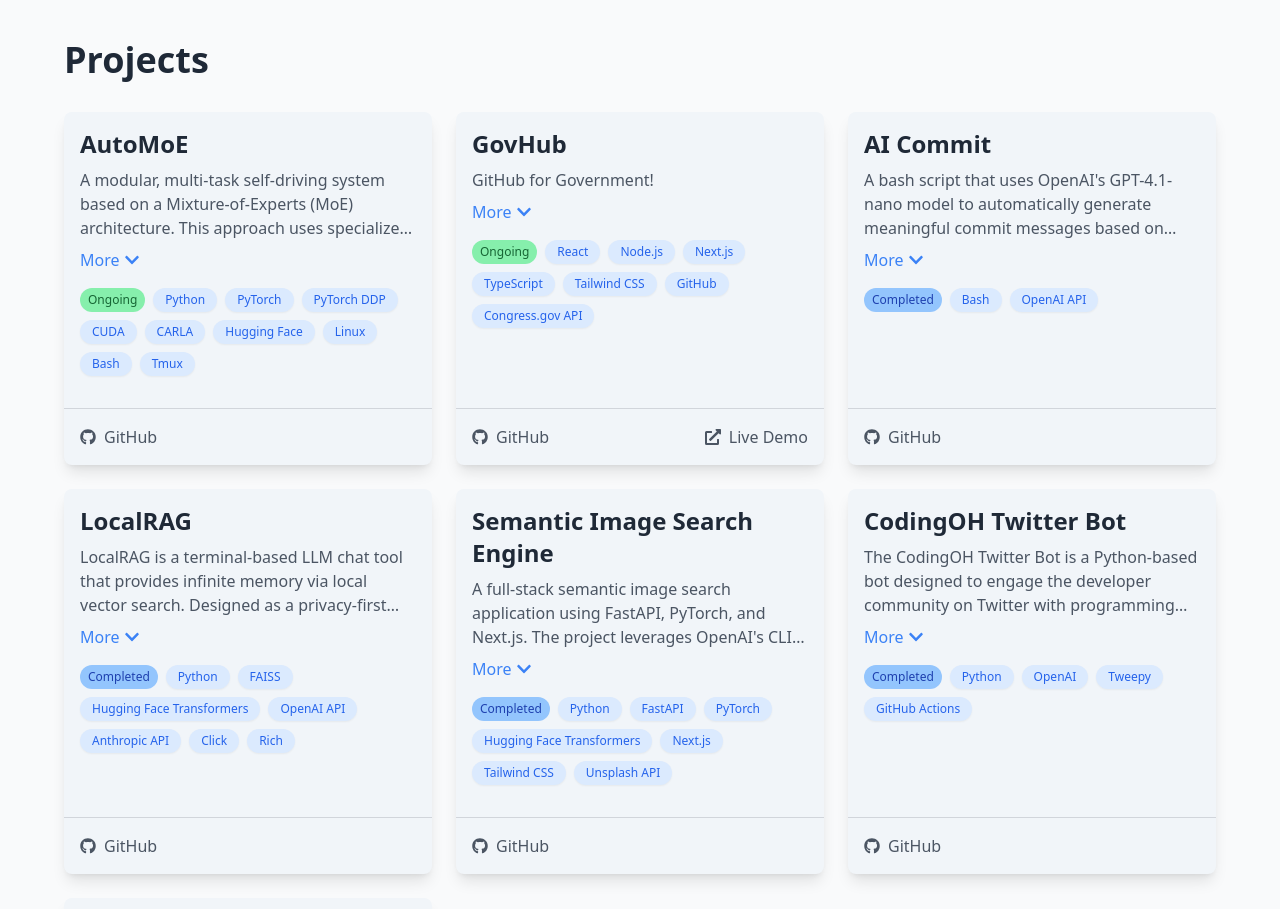
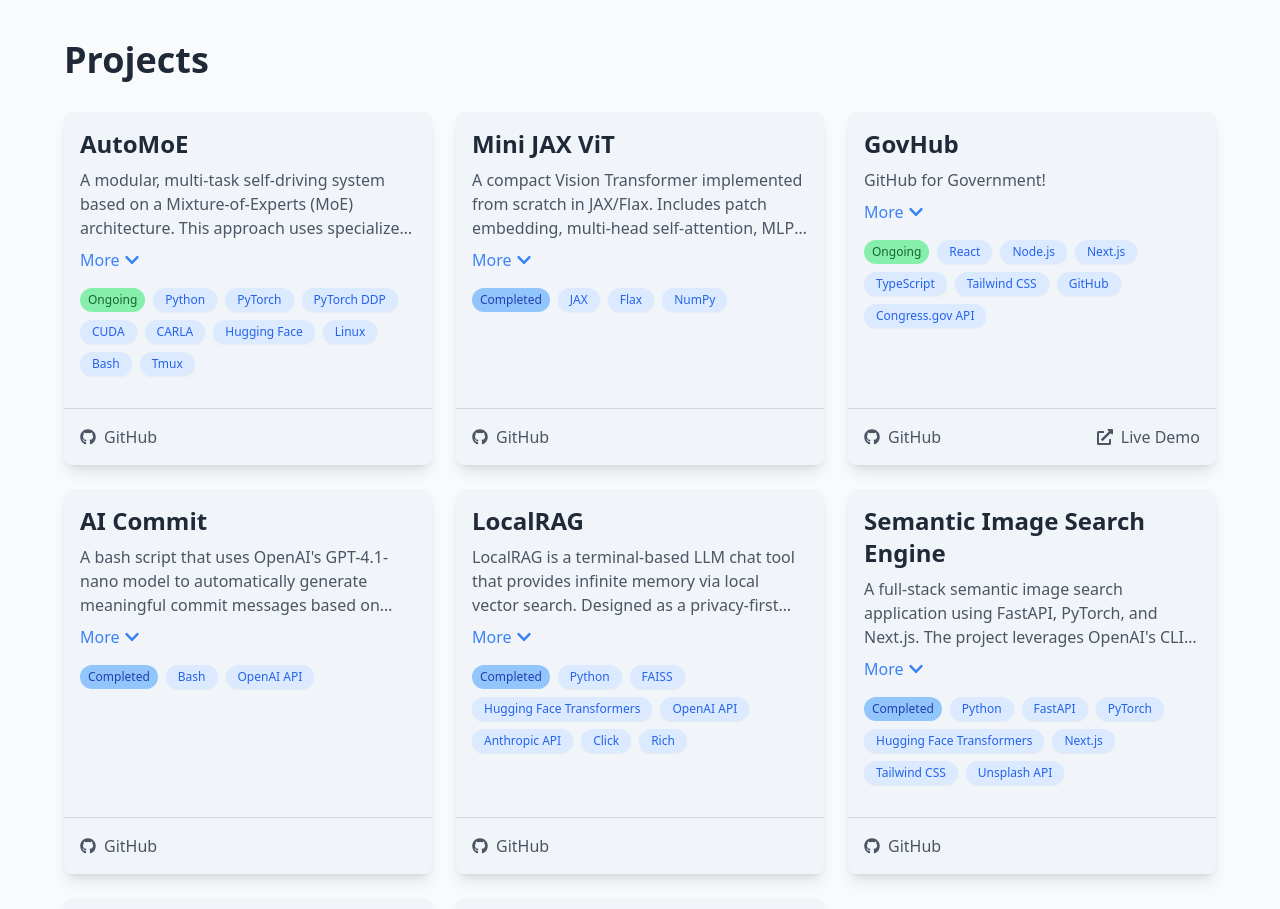
Before and after one commit to immanuel-peter/digital-resume, a React (Create React App) app: page / in a window 1280 px wide. Shown: the part 3160-4069 px from the top of the page. Built offline with nearby package versions, Linux system fonts and the light colour scheme.

Commit message:
Add Mini JAX ViT project and update bio with JAX/Flax
Highlight new JAX/Flax Vision Transformer repo in Projects and biography; expand tech strengths to include JAX/Flax.

```diff
--- a/src/biography.js
+++ b/src/biography.js
@@ -12,8 +12,10 @@
 
 ## What He’s Building Now
 - AutoMoE — A modular, multi-task self-driving system grounded in a Mixture-of-Experts (MoE) architecture for CARLA simulation. Uses specialized expert networks for perception/planning subtasks and a gating network to route inputs. Built with PyTorch (DDP), CUDA, and Linux; designed for interpretability, scalability, and clean handoffs between modules. Source: github.com/immanuel-peter/self-driving-model
+- Mini JAX ViT — A compact Vision Transformer implemented in JAX/Flax to study transformer internals (patch embeddings, MHSA, MLP blocks) with a simple training loop. Source: github.com/immanuel-peter/jax-vit
 
 ## Selected Projects
+- Mini JAX ViT — Compact Vision Transformer in JAX/Flax focused on clarity and pedagogy. Repo: github.com/immanuel-peter/jax-vit
 - LocalRAG — Terminal LLM chat with infinite memory via local vector search (FAISS). Persistent conversations, model switching, and context injection without external servers.
 - Semantic Image Search — Full-stack text-to-image retrieval with FastAPI, CLIP, and a Next.js/Tailwind frontend; Unsplash API integration.
 - AI Commit — Bash utility using the OpenAI API to generate meaningful commit messages from staged diffs.
@@ -35,10 +37,9 @@
 - Volunteer Tutor, Schoolhouse.world (2021–Present)
   - 170+ hours; 160+ sessions; helped learners across ~40 countries; top-tier follower count on the platform.
 
-## Technical Strengths
 - Languages: Python, C++, Go, JavaScript/TypeScript, SQL
 - Frameworks/Platforms: React, Next.js, Node.js, FastAPI
-- ML/AI: PyTorch, TensorFlow, NumPy, Pandas, FAISS, OpenAI/Anthropic APIs, Hugging Face
+- ML/AI: PyTorch, TensorFlow, JAX/Flax, NumPy, Pandas, FAISS, OpenAI/Anthropic APIs, Hugging Face
 - Systems/Infra: Linux, Docker, Git/GitHub, GitHub Actions, AWS
 - Data: PostgreSQL, MySQL, MongoDB
 - Additional: CUDA; strong math foundation (linear algebra, probability, analysis)
--- a/src/components/Projects.js
+++ b/src/components/Projects.js
@@ -105,6 +105,14 @@
       ],
       githubUrl: "https://github.com/immanuel-peter/self-driving-model",
       status: "Ongoing",
+    },
+    {
+      title: "Mini JAX ViT",
+      description:
+        "A compact Vision Transformer implemented from scratch in JAX/Flax. Includes patch embedding, multi-head self-attention, MLP blocks, and a clear training loop for image classification, focused on readability and educational value.",
+      technologies: ["JAX", "Flax", "NumPy"],
+      githubUrl: "https://github.com/immanuel-peter/jax-vit",
+      status: "Completed",
     },
     {
       title: "GovHub",
```
